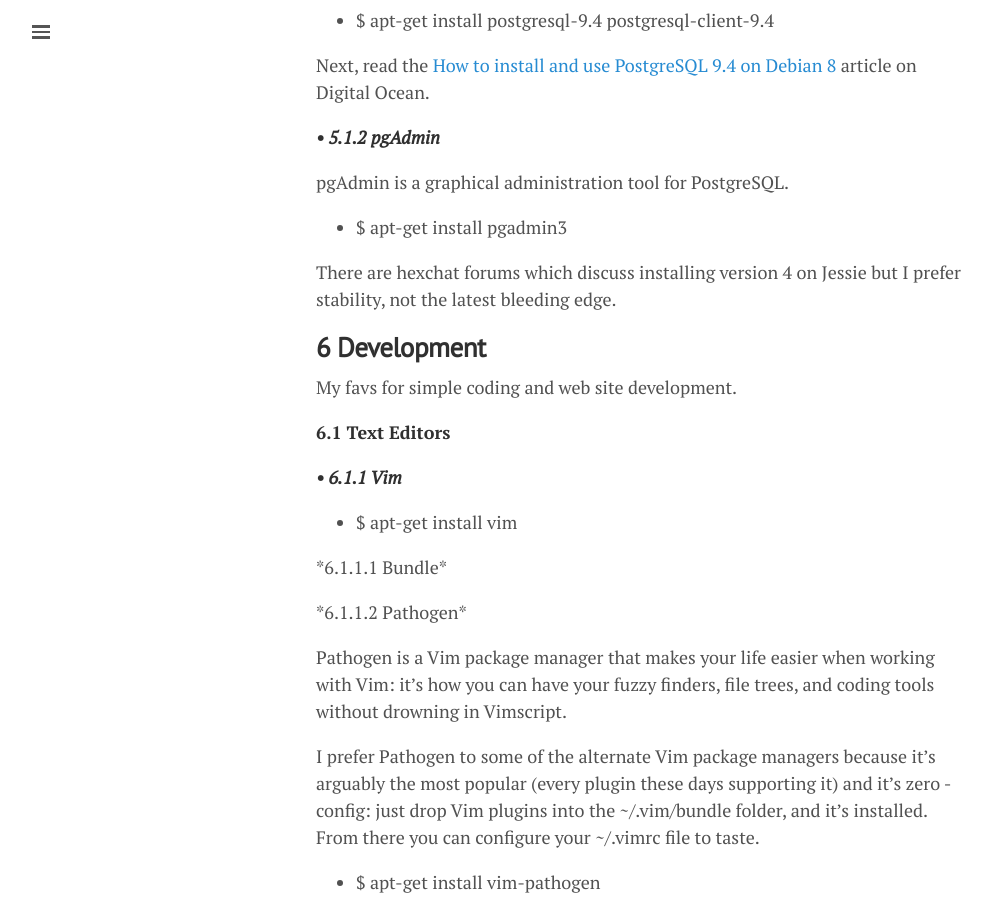
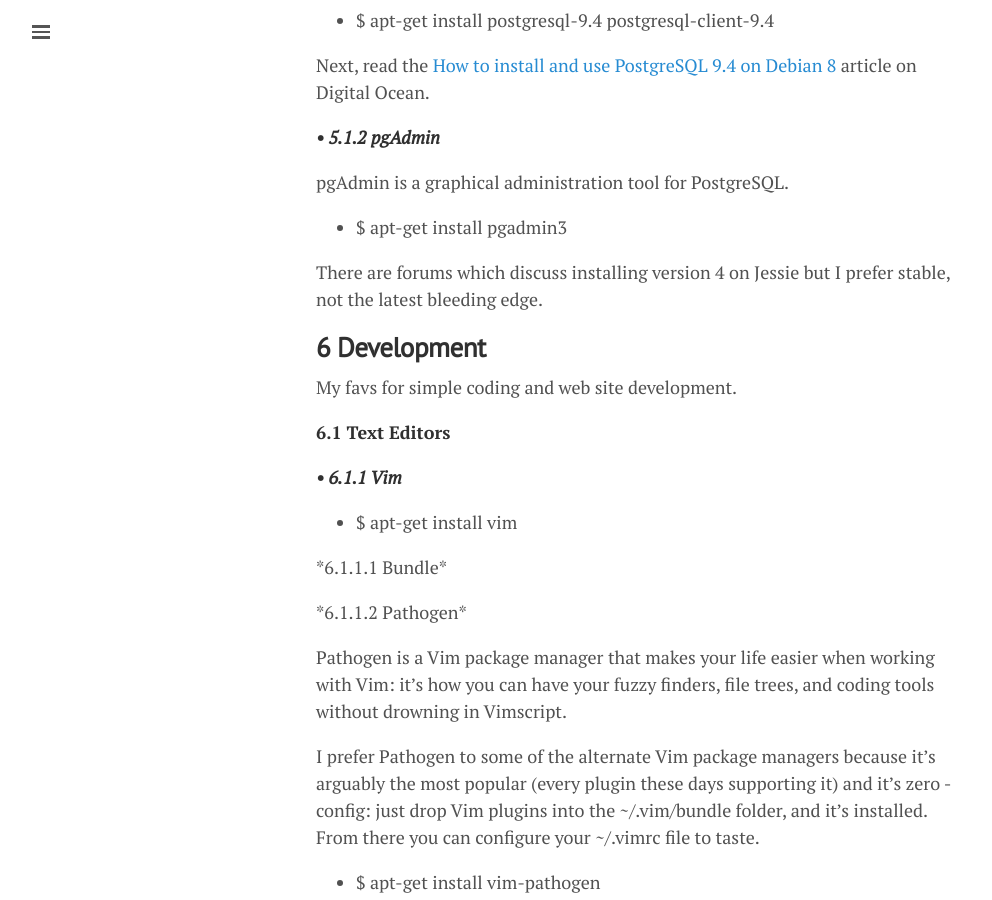
Before and after one commit to lgeurts/lgeurts.github.io, a Jekyll site: the page built from _posts/2017-07-11-bunsenlabs-linux-setup-notes-for dell-inspiron-6000.md, in a window 1280 px wide and 900 px high, scrolled down 4424 px. Shown: the whole window, without its empty margins (0-992 px from the left). Built offline with Jekyll 4.4.1, drawn with Linux system fonts in a browser that asks for light colours; nearby versions of some CDN libraries; comment, search, counter and statistics services are not loaded.

Commit message:
Update 2017-07-11-bunsenlabs-linux-setup-notes-for dell-inspiron-6000.md

```diff
--- a/_posts/2017-07-11-bunsenlabs-linux-setup-notes-for dell-inspiron-6000.md
+++ b/_posts/2017-07-11-bunsenlabs-linux-setup-notes-for dell-inspiron-6000.md
@@ -144,7 +144,7 @@
 
  - $ apt-get install pgadmin3
 
-There are hexchat forums which discuss installing version 4 on Jessie but I prefer stability, not the latest bleeding edge.
+There are forums which discuss installing version 4 on Jessie but I prefer stable, not the latest bleeding edge.
 
 **6 Development**
 -----------------
```
